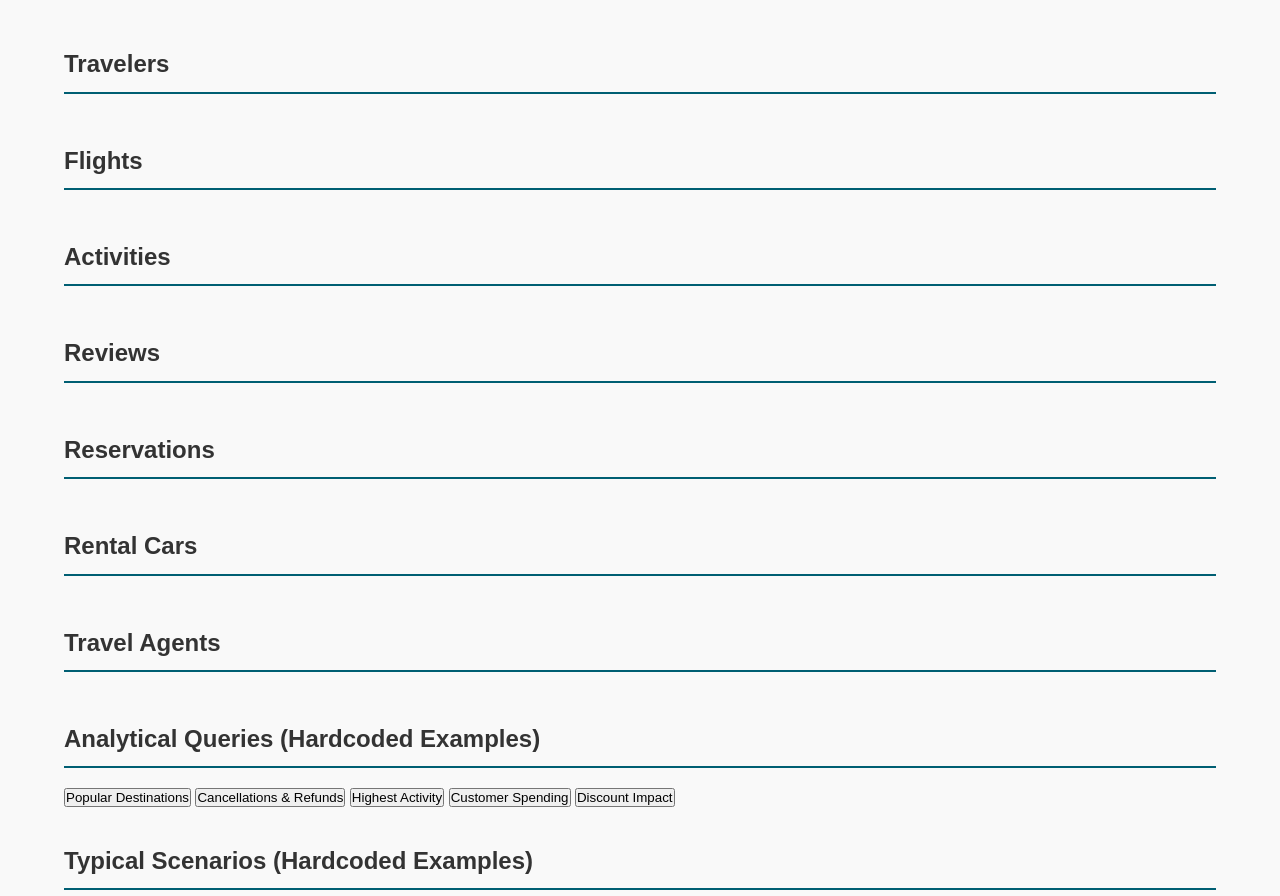
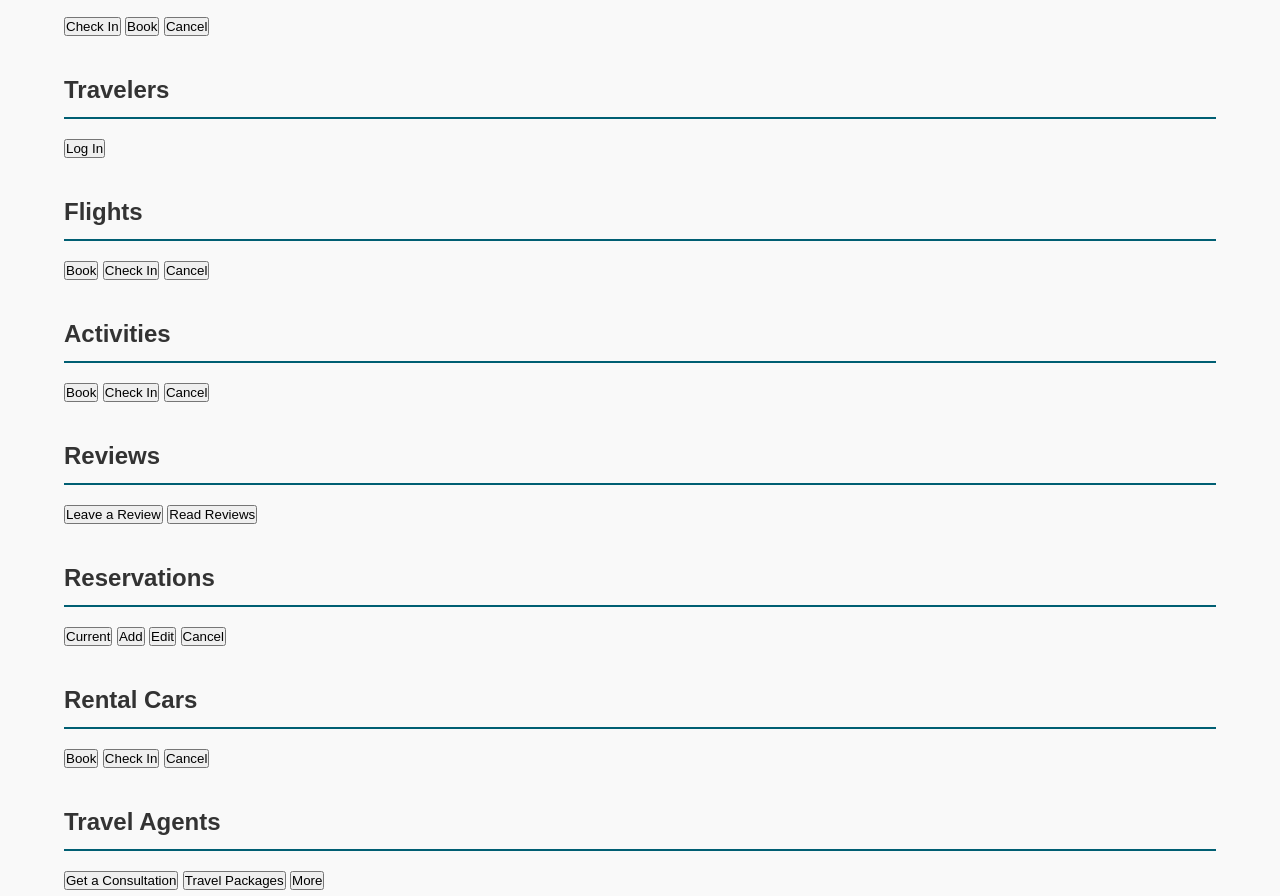
Before and after one commit to daltonmilti/445-Project, a website: page frontend/index.html in a window 1280 px wide. Shown: the part 200-1096 px from the top of the page. Drawn offline with Linux system fonts and the light colour scheme; no server answers.

Commit message:
changes to UI

```diff
--- a/frontend/index.html
+++ b/frontend/index.html
@@ -36,42 +36,83 @@
     <section id="hotels-section" class="section">
       <h2>Hotels</h2>
       <div id="hotels-container" class="card-container"></div>
+      <div class="hotels-buttons">
+        <button id="check-in-button">Check In</button>
+        <button id="book-button">Book</button>
+        <button id="cancel-button">Cancel</button>
+      </div>
     </section>
 
     <section id="travelers-section" class="section">
       <h2>Travelers</h2>
       <ul id="traveler-list" class="card-container"></ul>
+      <div class="travelers-buttons">
+        <button id="login-button">Log In</button>
+      </div>
     </section>
 
     <section id="flights-section" class="section">
       <h2>Flights</h2>
       <div id="flights-container" class="card-container"></div>
+      <div class="flights-buttons">
+        <button id="book-flight-button">Book</button>
+        <button id="checkin-flight-button">Check In</button>
+        <button id="cancel-flight-button">Cancel</button>
+      </div>
     </section>
 
     <section id="activities-section" class="section">
       <h2>Activities</h2>
       <div id="activities-container" class="card-container"></div>
+      <div class="activities-buttons">
+        <button id="book-activity-button">Book</button>
+        <button id="checkin-activity-button">Check In</button>
+        <button id="cancel-activity-button">Cancel</button>
+      </div>
     </section>
 
     <section id="reviews-section" class="section">
       <h2>Reviews</h2>
       <div id="reviews-container" class="card-container"></div>
+      <div class="reviews-buttons">
+        <button id="leave-review-button">Leave a Review</button>
+        <button id="read-reviews-button">Read Reviews</button>
+      </div>
     </section>
+
 
     <section id="reservations-section" class="section">
       <h2>Reservations</h2>
       <div id="reservations-container" class="card-container"></div>
+      <div class="reservations-buttons">
+        <button id="current-reservation-button">Current</button>
+        <button id="add-reservation-button">Add</button>
+        <button id="edit-reservation-button">Edit</button>
+        <button id="cancel-reservation-button">Cancel</button>
+      </div>
     </section>
 
     <section id="rental-cars-section" class="section">
       <h2>Rental Cars</h2>
       <div id="rental-cars-container" class="card-container"></div>
+      <div class="rental-cars-buttons">
+        <button id="book-rental-car-button">Book</button>
+        <button id="checkin-rental-car-button">Check In</button>
+        <button id="cancel-rental-car-button">Cancel</button>
+      </div>
     </section>
+
 
     <section id="travel-agents-section" class="section">
       <h2>Travel Agents</h2>
       <div id="travel-agents-container" class="card-container"></div>
+      <div class="travel-agents-buttons">
+        <button id="consultation-button">Get a Consultation</button>
+        <button id="packages-button">Travel Packages</button>
+        <button id="more-button">More</button>
+      </div>
     </section>
+
 
     <!-- Analytics Section -->
     <section id="analytics-section" class="section">
```
